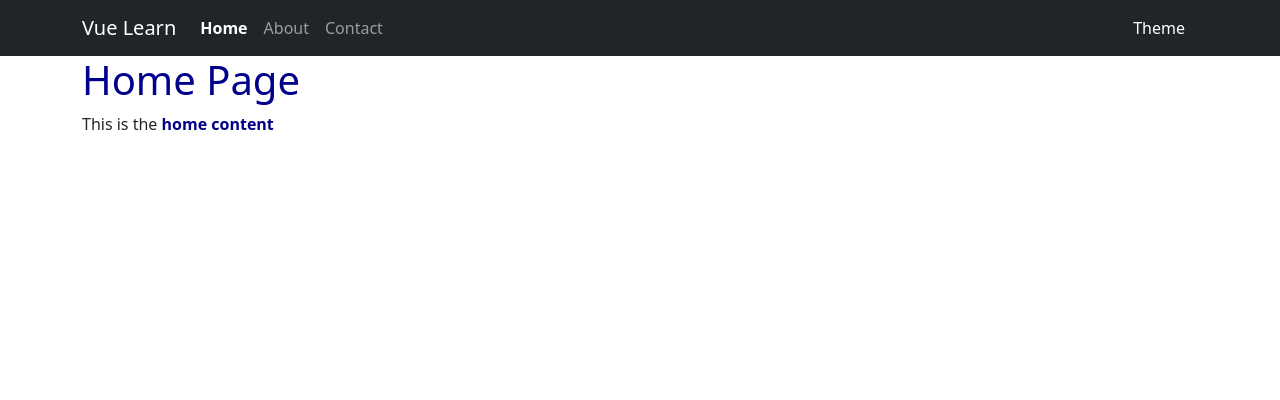
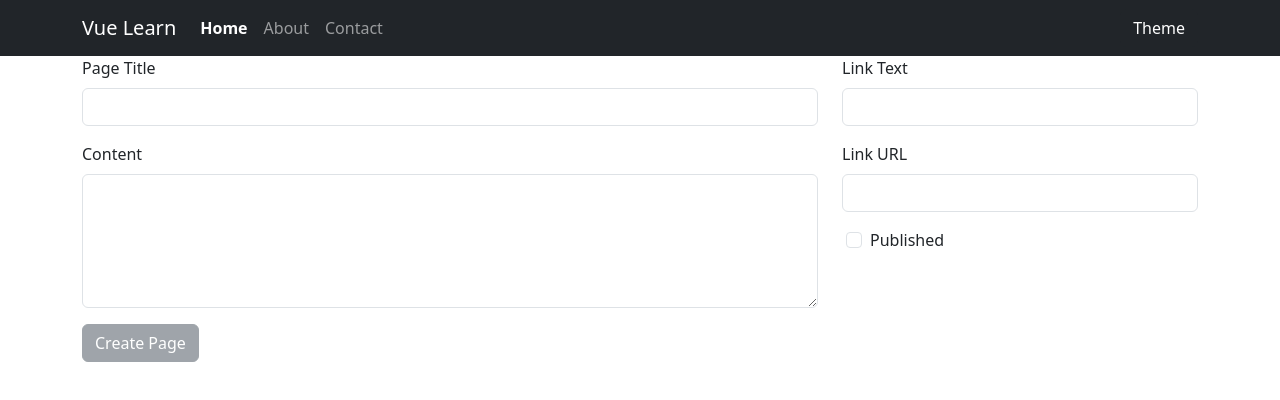
Before and after one commit to awas-galeri/vue, a Vue app: page / in a window 1280 px wide. Shown: the top 400 px of the page. Built offline with nearby package versions, Linux system fonts and the light colour scheme.

Commit message:
update learn create data

```diff
--- a/src/App.vue
+++ b/src/App.vue
@@ -5,17 +5,20 @@
     :nav-link-click="(index) => (activePage = index)"
   ></navbar>
   <div v-show="false">hide this content</div>
-  <page-viewer v-if="pages.length > 0" :page="pages[activePage]"></page-viewer>
+  <!-- <page-viewer v-if="pages.length > 0" :page="pages[activePage]"></page-viewer> -->
+  <create-page :page-created="pageCreated"></create-page>
 </template>
 
 <script>
+import Navbar from "./components/Navbar.vue";
 import PageViewer from "./components/PageViewer.vue";
-import Navbar from "./components/Navbar.vue";
+import CreatePage from "./components/CreatePage.vue";
 
 export default {
   components: {
     Navbar,
     PageViewer,
+    CreatePage,
   },
   created() {
     this.getPages();
@@ -33,6 +36,9 @@
 
       this.pages = data;
     },
+    pageCreated(pageObj) {
+      console.log(pageObj);
+    },
   },
 };
 </script>
--- /dev/null
+++ b/src/components/CreatePage.vue
@@ -0,0 +1,86 @@
+<template>
+  <div class="container mb-3">
+    <form action="">
+      <div class="row">
+        <div class="col-md-8">
+          <div class="mb-3">
+            <label for="" class="form-label">Page Title</label>
+            <input type="text" class="form-control" v-model="pageTitle" />
+          </div>
+          <div class="mb-3">
+            <label for="" class="form-label">Content</label>
+            <textarea
+              class="form-control"
+              rows="5"
+              type="text"
+              v-model="content"
+            ></textarea>
+          </div>
+        </div>
+        <div class="col">
+          <div class="mb-3">
+            <label for="" class="form-label">Link Text</label>
+            <input type="text" class="form-control" v-model="linkText" />
+          </div>
+          <div class="mb-3">
+            <label for="" class="form-label">Link URL</label>
+            <input type="text" class="form-control" v-model="linkUrl" />
+          </div>
+          <div class="row mb-3">
+            <div class="form-check ms-3">
+              <input type="checkbox" class="form-check-input" />
+              <label class="form-check-label" for="gridCheck1">Published</label>
+            </div>
+          </div>
+        </div>
+
+        <div class="mb-3">
+          <button
+            class="btn btn-secondary"
+            :disabled="isFormInvalid"
+            @click.prevent="submitForm"
+          >
+            Create Page
+          </button>
+        </div>
+      </div>
+    </form>
+  </div>
+</template>
+
+<script>
+export default {
+  props: ["pageCreated"],
+  computed: {
+    isFormInvalid() {
+      return (
+        !this.pageTitle || !this.content || !this.linkText || !this.linkUrl
+      );
+    },
+  },
+  data() {
+    return {
+      pageTitle: "",
+      content: "",
+      linkText: "",
+      linkUrl: "",
+    };
+  },
+  methods: {
+    submitForm() {
+      if (!this.pageTitle || !this.content || !this.linkText || !this.linkUrl) {
+        alert("Tulung diisi sing bener");
+        return;
+      }
+      this.pageCreated({
+        pageTitle: this.pageTitle,
+        content: this.content,
+        link: {
+          text: this.linkText,
+          url: this.linkUrl,
+        },
+      });
+    },
+  },
+};
+</script>
```
